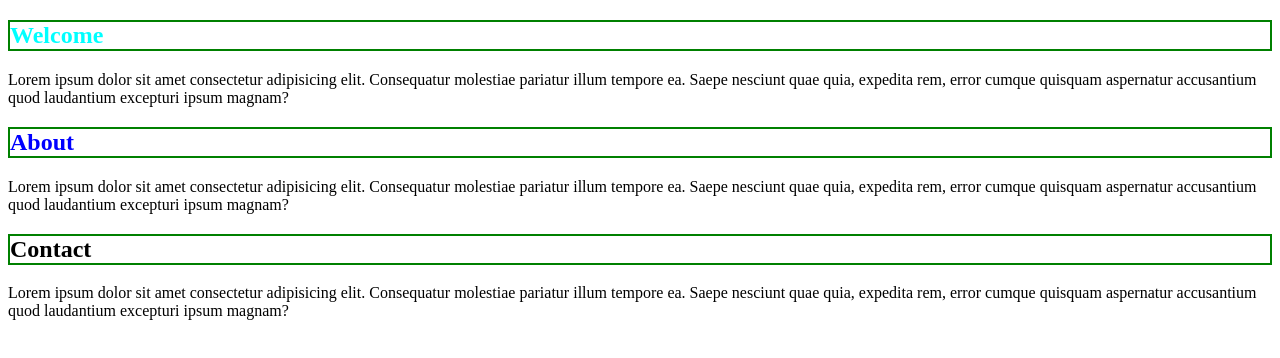
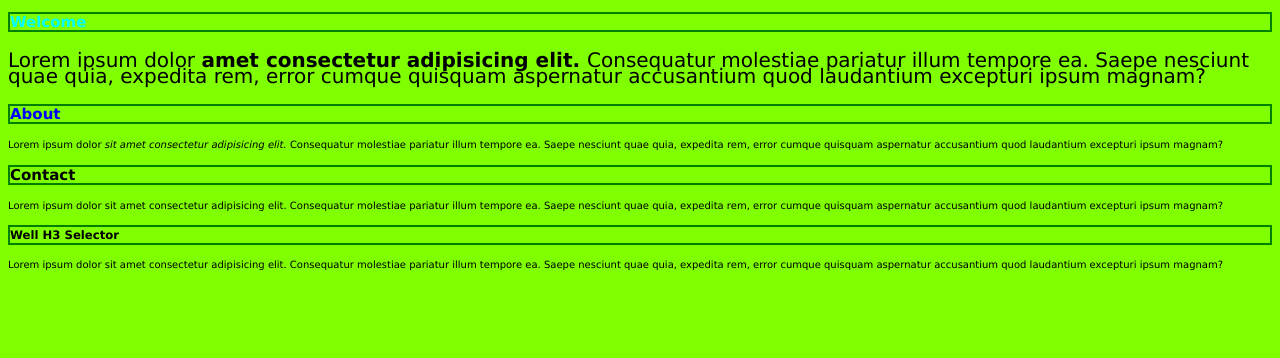
Before and after one commit to Nazia-M/ModernHTML-CSS, a plain HTML site: page 13_selectors.html in a window 1280 px wide. Drawn offline with Linux system fonts and the light colour scheme.

Commit message:
Third commit

```diff
--- a/13_selectors.html
+++ b/13_selectors.html
@@ -6,6 +6,13 @@
   <meta name="viewport" content="width=device-width, initial-scale=1.0">
   <title>CSS Selectors</title>
   <style>
+    /* Body styling */
+    body{
+      background-color: chartreuse;
+      font-family:Verdana, Geneva, Tahoma, sans-serif;
+      font-size: 10px;
+      line-height: 1.6em;
+    }
     /* # is for id and . is for class */
     #welcome{
       color: aqua;
@@ -13,24 +20,38 @@
     .about{
       color: blue;
     }
-    /* Multi selector */
-    #welcome,#contact, .about{
+    /* Multiple selectors */
+    #welcome,#contact, .about, h3{
       border: 2px green solid;
+    }
+    /* Nested selector */
+    #first p{
+      font-size: 20px;
+    }
+    #first p span{
+      font-weight: bold;
+    }
+    .second p span{
+      font-style: italic;
     }
   </style>
 </head>
 <body>
-  <div>
+  <div id="first">
     <h2 id="welcome">Welcome</h2>
-    <p>Lorem ipsum dolor sit amet consectetur adipisicing elit. Consequatur molestiae pariatur illum tempore ea. Saepe nesciunt quae quia, expedita rem, error cumque quisquam aspernatur accusantium quod laudantium excepturi ipsum magnam?</p>
+    <p>Lorem ipsum dolor <span>amet consectetur adipisicing elit. </span> Consequatur molestiae pariatur illum tempore ea. Saepe nesciunt quae quia, expedita rem, error cumque quisquam aspernatur accusantium quod laudantium excepturi ipsum magnam?</p>
   </div>
-  <div>
+  <div class="second">
     <h2 class="about">About</h2>
-    <p>Lorem ipsum dolor sit amet consectetur adipisicing elit. Consequatur molestiae pariatur illum tempore ea. Saepe nesciunt quae quia, expedita rem, error cumque quisquam aspernatur accusantium quod laudantium excepturi ipsum magnam?</p>
+    <p>Lorem ipsum dolor <span> sit amet consectetur adipisicing elit.</span>  Consequatur molestiae pariatur illum tempore ea. Saepe nesciunt quae quia, expedita rem, error cumque quisquam aspernatur accusantium quod laudantium excepturi ipsum magnam?</p>
   </div>
   <div>
     <h2 id="contact">Contact</h2>
     <p>Lorem ipsum dolor sit amet consectetur adipisicing elit. Consequatur molestiae pariatur illum tempore ea. Saepe nesciunt quae quia, expedita rem, error cumque quisquam aspernatur accusantium quod laudantium excepturi ipsum magnam?</p>
   </div>
+  <div>
+    <h3>Well H3 Selector</h2>
+    <p>Lorem ipsum dolor sit amet consectetur adipisicing elit. Consequatur molestiae pariatur illum tempore ea. Saepe nesciunt quae quia, expedita rem, error cumque quisquam aspernatur accusantium quod laudantium excepturi ipsum magnam?</p>
+  </div>
 </body>
 </html>
```
